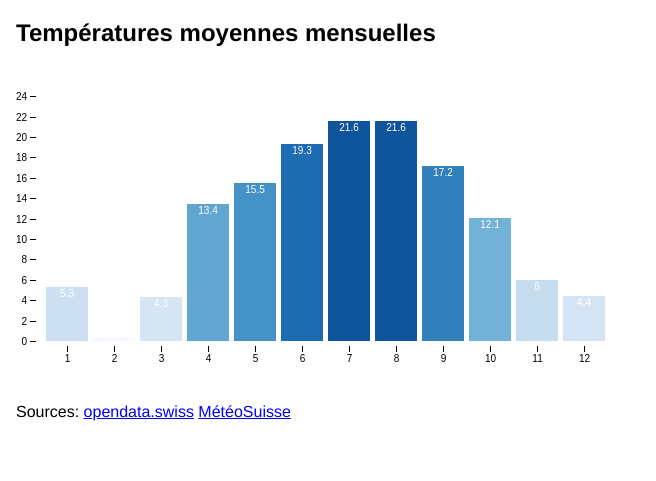
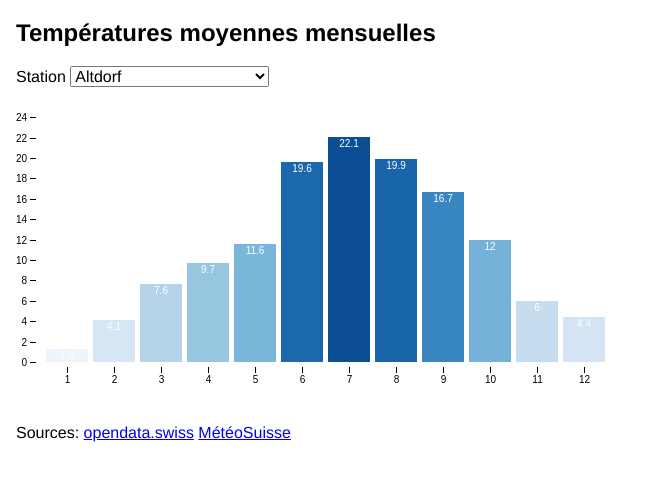
Before and after one commit to Arko/climat, a plain HTML site: page index.html in a window 1280 px wide. Shown: the part 61-542 px from the top of the page, without its empty margins (0-656 px from the left). Drawn offline with nearby package versions, Linux system fonts and the light colour scheme.

Commit message:
Implémenté le menu de sélection de station

```diff
--- a/index.html
+++ b/index.html
@@ -12,6 +12,13 @@
 
     <div class="mat">
         <h2>Températures moyennes mensuelles</h2>
+        <div>
+            <label for="stations">Station</label>
+            <select id="stations">
+                <option>Choisir...</option>
+                <option value="ALT">Altdorf</option>
+            </select>
+        </div>
     </div>
 
     <div class="footer">
--- a/scripts/main.js
+++ b/scripts/main.js
@@ -2,6 +2,39 @@
 const width = 600;
 const height = 300;
 const margin = { top: 20, right: 0, bottom: 20, left: 20 };
+
+// Dictionnaire de stations
+const stations = [
+	{ id: 'ALT', name: 'Altdorf', pos: '8:37/46:53', alt: 438 },
+	{ id: 'ANT', name: 'Andermatt', pos: '8:35/46:38', alt: 1438 },
+	{ id: 'RAG', name: 'Bad Ragaz', pos: '9:30/47:01', alt: 496 },
+	{ id: 'BAS', name: 'Basel / Binningen', pos: '7:35/47:32', alt: 316 },
+	{ id: 'BER', name: 'Bern / Zollikofen', pos: '7:28/46:59', alt: 552 },
+	{ id: 'CHD', name: 'Château-d\'Oex', pos: '7:08/46:29', alt: 1028 },
+	{ id: 'CHM', name: 'Chaumont', pos: '6:59/47:03', alt: 1136 },
+	{ id: 'GSB', name: 'Col du Grand St-Bernard', pos: '7:10/45:52', alt: 2472 },
+	{ id: 'DAV', name: 'Davos', pos: '9:51/46:49', alt: 1594 },
+	{ id: 'ELM', name: 'Elm', pos: '9:11/46:55', alt: 957 },
+	{ id: 'ENG', name: 'Engelberg', pos: '8:25/46:49', alt: 1035 },
+	{ id: 'GVE', name: 'Genèvve / Cointrin', pos: '6:08/46:15', alt: 410 },
+	{ id: 'GRC', name: 'Grächen', pos: '7:50/46:12', alt: 1605 },
+	{ id: 'GRH', name: 'Grimsel Hospiz', pos: '8:20/46:34', alt: 1980 },
+	{ id: 'JUN', name: 'Jungfraujoch', pos: '7:59/46:33', alt: 3580 },
+	{ id: 'CDF', name: 'La Chaux-de-Fonds', pos: '6:48/47:05', alt: 1017 },
+	{ id: 'OTL', name: 'Locarno / Monti', pos: '8:47/46:10', alt: 366 },
+	{ id: 'LUG', name: 'Lugano', pos: '8:58/46:00', alt: 273 },
+	{ id: 'LUZ', name: 'Luzern', pos: '8:18/47:02', alt: 454 },
+	{ id: 'MER', name: 'Meiringen', pos: '8:10/46:44', alt: 588 },
+	{ id: 'NEU', name: 'Neuchâtel', pos: '6:57/47:00', alt: 485 },
+	{ id: 'PAY', name: 'Payerne', pos: '6:57/46:49', alt: 490 },
+	{ id: 'SAM', name: 'Samedan', pos: '9:53/46:32', alt: 1708 },
+	{ id: 'SAE', name: 'Säntis', pos: '9:21/47:15', alt: 2502 },
+	{ id: 'SBE', name: 'S. Bernardino', pos: '9:11/46:28', alt: 1638 },
+	{ id: 'SIA', name: 'Segl-Maria', pos: '9:46/46:26', alt: 1804 },
+	{ id: 'SIO', name: 'Sion', pos: '7:20/46:13', alt: 482 },
+	{ id: 'STG', name: 'St. Gallen', pos: '9:24/47:26', alt: 775 },
+	{ id: 'SMA', name: 'Zürich / Fluntern', pos: '8:34/47:23', alt: 555 },
+];
 
 // Données complètes
 let meteoData;
@@ -27,9 +60,10 @@ function loadData() {
 	// Attention, il s'agit d'une opération asynchrone !
 	// Une fois les données chargées, la promise sera résolue (.then) et
 	// le callback `onDataLoaded` sera appelé en passant les données en paramètre
-	d3.dsv(';', 'data/NBCN-m_1864-2018.csv', function (d) {
+	d3.dsv(';', 'data/NBCN-m.csv', function (d) {
 		return {
 			station: d.stn,
+			stationLongName: getStationLongName(d.stn),
 			year: parseInt(d.time.substr(0, 4)),
 			month: parseInt(d.time.substr(4, 2)),
 			temp_moy: parseFloat(d.tre200m0)
@@ -37,13 +71,24 @@ function loadData() {
 	}).then(onDataLoaded);
 }
 
+function getStationLongName(station) {
+	return stations.find(s => s.id === station).name;
+}
+
 function onDataLoaded(data) {
 	// Stocker ces données dans une variable déclarée dans le scope de ce
 	// script. Permettant ainsi d'utiliser ces données dans d'autres fonctions
 	meteoData = data;
 
+	d3.select('#stations')
+		.selectAll('option')
+		.data(stations)
+		.join('option')
+			.attr('value', d => d.id)
+			.text(d => d.name)
+
 	// Executer le code D3 des visualisations avec des paramètres par défaut
-	graphMonthlyAverageTemperatures('NEU', 2018);
+	graphMonthlyAverageTemperatures('NEU', 2019);
 }
 
 // Fonction de création et préparation des éléments stables de la visualisation
@@ -96,6 +141,12 @@ function setupMonthlyAverageTemperatures() {
 		.attr('transform', `translate(${margin.left}, 0)`)
 		.call(d3.axisLeft(matScaleY))
 		.call(g => g.select('.domain').remove());
+
+	// Enregistrement de l'événement de changement sur le menu local stations
+	d3.select('#stations').on('change', (e) => {
+		const station = d3.event.target.value;
+		graphMonthlyAverageTemperatures(station, 2019);
+	})
 }
 
 // Fonction d'affichage de la visualisation
```
